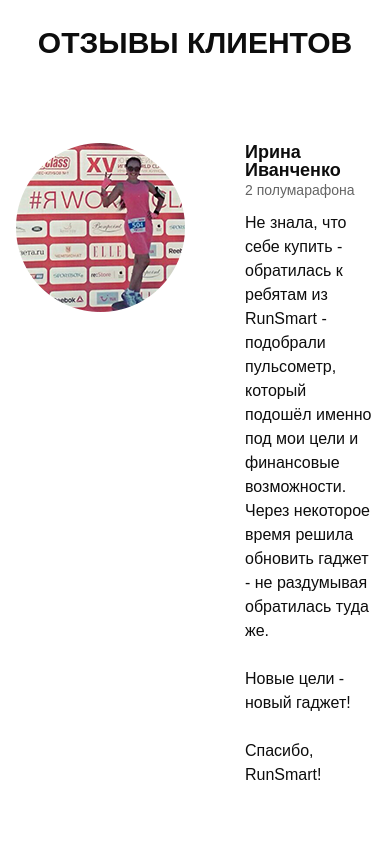
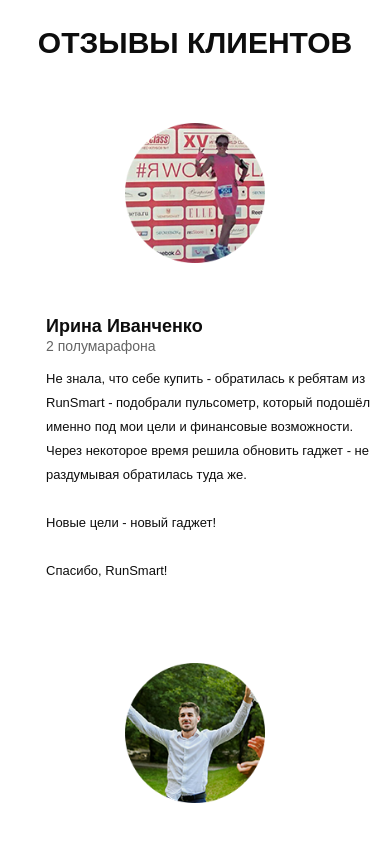
Before and after one commit to lilGooseling/RunSmart-landing, a website: page index.html in a window 390 px wide. Shown: the part 6160-7004 px from the top of the page. Drawn offline with nearby package versions, Linux system fonts and the light colour scheme; files that its build step writes are made by us from their sources.

Commit message:
review media

```diff
--- a/src/sass/base/_media.scss
+++ b/src/sass/base/_media.scss
@@ -1,10 +1,24 @@
-@media (max-width: 1200px){
+@media (max-width: 1200px) {
 .promo{
   .promo__header{
     font-size: 40px;
   }
   .promo__subheader{
     font-size: 20px;
+  }
+}
+.review {
+  .review__item {
+    .review__round {
+      img {
+        width: 150px;
+      }
+    }
+  }
+  .review__round_descr{
+    .main-text {
+      font-size: 14px;
+    }
   }
 }
 }
@@ -31,6 +45,20 @@
       font-size: 18px;
     }
   }
+.review {
+  .review__wrapper {
+    width: 100%;
+  }
+  .review__item {
+    margin-top: 50px;
+    .review__round {
+      margin-left: 15px;
+      img {
+        width: 140px;
+      }
+    }
+  }
+}
 }
 
 @media (max-width: 767px) {
@@ -55,6 +83,19 @@
     .consultation__desc{
       font-size: 15px;
     }
+  }
+  .review {
+    .review__item {
+      flex-direction: column;
+      margin-top: 40px;
+      .review__round {
+        margin: 0 auto;
+      }
+      .review__round_descr {
+        margin-top: 50px;
+      }
+    }
+
   }
 }
 @media (max-width: 575px) {
@@ -130,4 +171,14 @@
   .carousel {
     padding: 41px 0;
   }
+.review {
+  .review__item {
+    .review__round_descr {
+      margin-left: 30px;
+      .main-text {
+        font-size: 13px;
+      }
+    }
+  }
 }
+}
```
